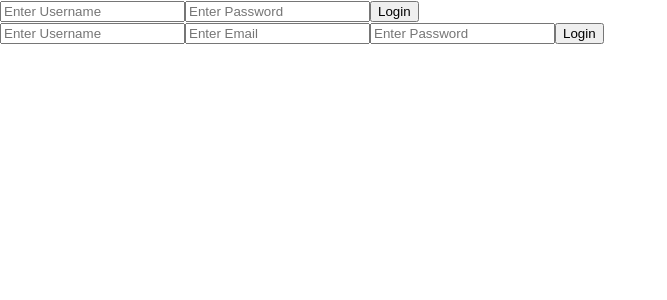
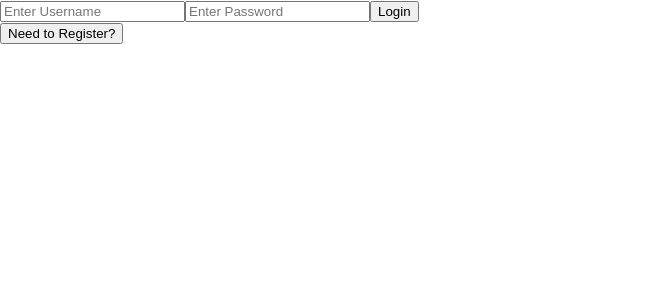
Before and after one commit to bnoxb/travl-trakr-react, a React (Create React App) app: page / in a window 1280 px wide. Shown: the top 300 px of the page, without its empty margins (0-667 px from the left). Built offline with nearby package versions, Linux system fonts and the light colour scheme; what google-maps-react would draw is missing.

Commit message:
Login starts, can switch to register page

```diff
--- a/src/App.js
+++ b/src/App.js
@@ -1,8 +1,7 @@
 import React from 'react';
-import UserContainer from './UserContainer';
-import TripContainer from './TripContainer';
+// import UserContainer from './UserContainer';
+// import TripContainer from './TripContainer';
 import AuthContainer from './AuthContainer';
-// import AuthContainer from './AuthContainer';
 import logo from './logo.svg';
 import { Route, Switch } from 'react-router-dom';
 import './App.css';
--- a/src/AuthContainer/index.js
+++ b/src/AuthContainer/index.js
@@ -10,7 +10,8 @@ class AuthContainer extends Component {
 		this.state = {
 			loggedIn: false,
 			username: '',
-			_id: ''
+			_id: '',
+			registered: true
 		}
 	}
 
@@ -18,8 +19,15 @@ class AuthContainer extends Component {
 		this.setState({
 			loggedIn: true,
 			username: user.username,
-			_id: user._id
+			_id: user._id,
+			registered: true
 		});
+	}
+
+	showRegister = () => {
+		this.setState({
+			registered: false
+		})
 	}
 
 	render() {
@@ -29,10 +37,9 @@ class AuthContainer extends Component {
 
 				{this.state.loggedIn ?
 					<UserContainer history={this.props.history} username={this.state.username} _id={this.state._id} />
-					: <div>
-						<Login history={this.props.history} login={this.login}/>
-						<Register history={this.props.history} login={this.login}/>
-					</div>
+					: this.state.registered ?
+						<Login history={this.props.history} login={this.login} showRegister={this.showRegister}/>
+						: <Register history={this.props.history} login={this.login}/>
 				}
 
 			</div>
--- a/src/Login/index.js
+++ b/src/Login/index.js
@@ -50,6 +50,7 @@ class Login extends Component {
 					<input type='password' name='password' onChange={this.handleChange} placeholder='Enter Password' />
 					<button>Login</button>
 				</form>
+				<button onClick={this.props.showRegister}>Need to Register?</button>
 			</div>
 		)
 	}
--- a/src/UserContainer/index.js
+++ b/src/UserContainer/index.js
@@ -1,6 +1,6 @@
 import React, { Component } from 'react';
-import Login from '../Login';
-import Register from '../Register';
+// import Login from '../Login';
+// import Register from '../Register';
 import UserPage from '../UserPage';
 import TripContainer from '../TripContainer';
 
```
